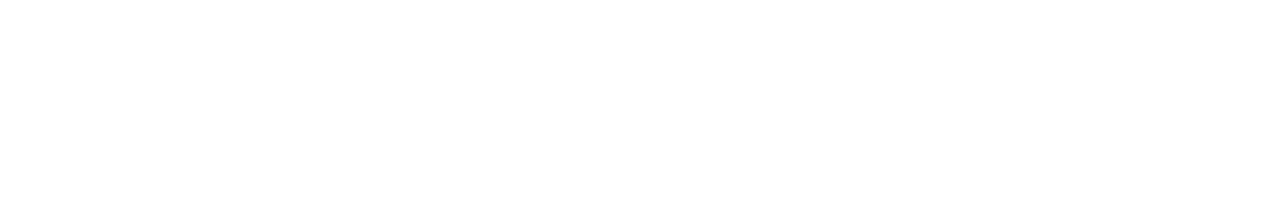
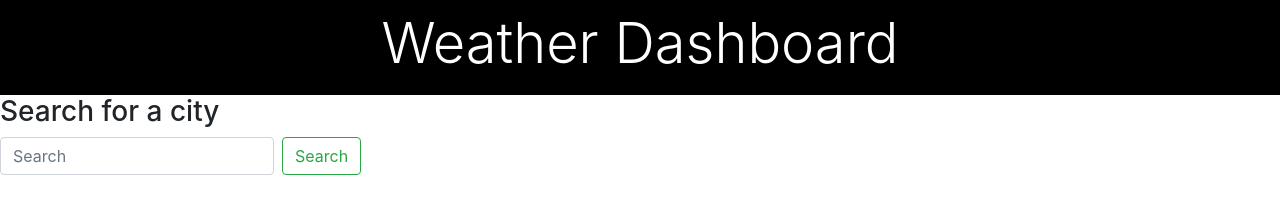
Before and after one commit to kmai01/Homework-6, a plain HTML site: page index.html in a window 1280 px wide. Drawn offline with nearby package versions, Linux system fonts and the light colour scheme.

Commit message:
add header

```diff
--- a/index.html
+++ b/index.html
@@ -4,14 +4,28 @@
     <meta charset="UTF-8">
     <meta name="viewport" content="width=device-width, initial-scale=1.0">
     <meta http-equiv="X-UA-Compatible" content="ie=edge">
-    <title>Document</title>
-    <link rel="stylesheet" href="style.css">
-    <script src="./script.js"></script>
+    <title>Weather</title>
+
     <script type="text/javascript" src="https://ajax.googleapis.com/ajax/libs/jquery/3.4.1/jquery.min.js"></script>
 </head>
 <body>
 
+    <div class="header">
+        <div class="container">
+          <h1 class="display-4">Weather Dashboard</h1>
+
+        </div>
+      </div>
+     <h3> Search for a city</h3>
+    <form class="form-inline my-2 my-lg-0">
+        <input class="form-control mr-sm-2" type="search" placeholder="Search" aria-label="Search">
+        <button class="btn btn-outline-success my-2 my-sm-0" type="submit">Search</button>
+      </form>
 
 
+       <link rel="stylesheet" href="https://stackpath.bootstrapcdn.com/bootstrap/4.4.1/css/bootstrap.min.css"
+        integrity="sha384-Vkoo8x4CGsO3+Hhxv8T/Q5PaXtkKtu6ug5TOeNV6gBiFeWPGFN9MuhOf23Q9Ifjh" crossorigin="anonymous">
+        <script src="./script.js"></script>
+        <link rel="stylesheet" href="style.css">
 </body>
 </html>
--- a/style.css
+++ b/style.css
@@ -0,0 +1,10 @@
+.header{
+    background-color: black;
+
+}
+
+.container {
+    padding: 10px;
+    text-align: center;
+    color: white;
+}
```
